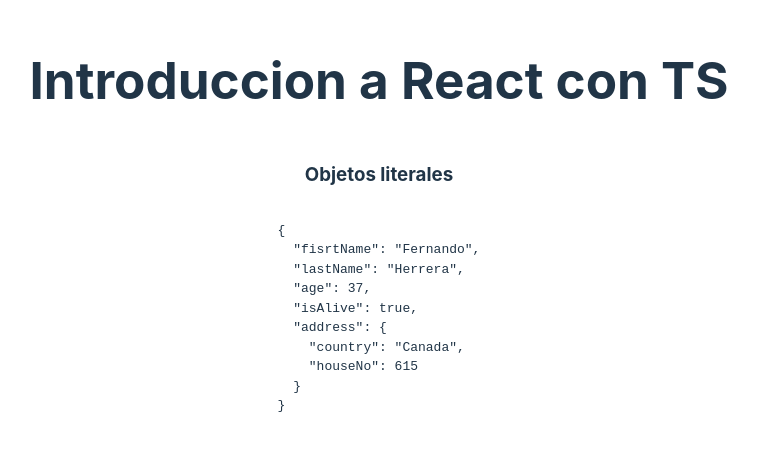
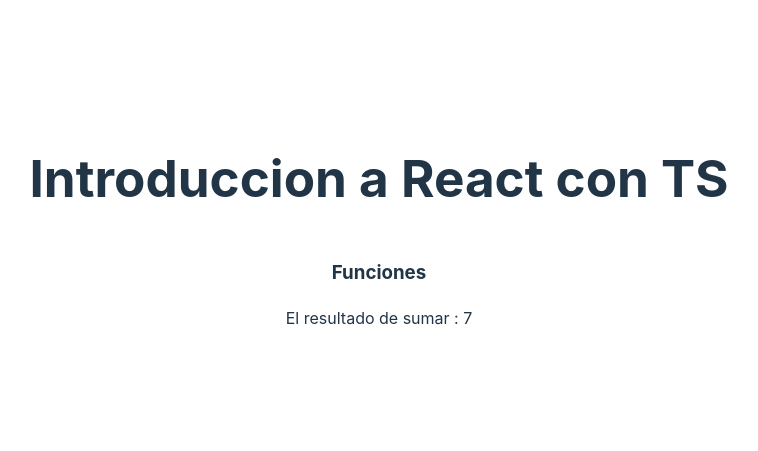
Before and after one commit to Lautaro261/react-foundation, a React (Vite) app: page / in a window 1280 px wide. Shown: the part 177-628 px from the top of the page, without its empty margins (261-1019 px from the left). Built offline with nearby package versions, Linux system fonts and the light colour scheme.

Commit message:
Funciones, retorno y argumentos

```diff
--- a/src/App.tsx
+++ b/src/App.tsx
@@ -1,4 +1,4 @@
-import { ObjectLiterals } from "./typescript"
+import { BasicFunctions } from "./typescript"
 
 
 function App() {
@@ -7,7 +7,8 @@ function App() {
     <main>
       <h1>Introduccion a React con TS</h1>
         {/* <BasicTypes/> */}
-        <ObjectLiterals/>
+        {/* <ObjectLiterals/> */}
+        <BasicFunctions/>
     </main>
   )
 }
--- /dev/null
+++ b/src/typescript/BasicFunctions.tsx
@@ -0,0 +1,15 @@
+
+
+export const BasicFunctions = ()=>{
+
+const addTwoNumber = ( a:number , b:number):number=>{
+    return a + b;
+}
+
+    return (
+        <>
+          <h3> Funciones</h3>
+          <span> El resultado de sumar : {addTwoNumber(2,5)}</span>
+        </>
+    )
+}
--- a/src/typescript/index.ts
+++ b/src/typescript/index.ts
@@ -1,2 +1,3 @@
 export * from './BasicTypes';
 export * from './ObjectLiterals';
+export * from './BasicFunctions';
```
